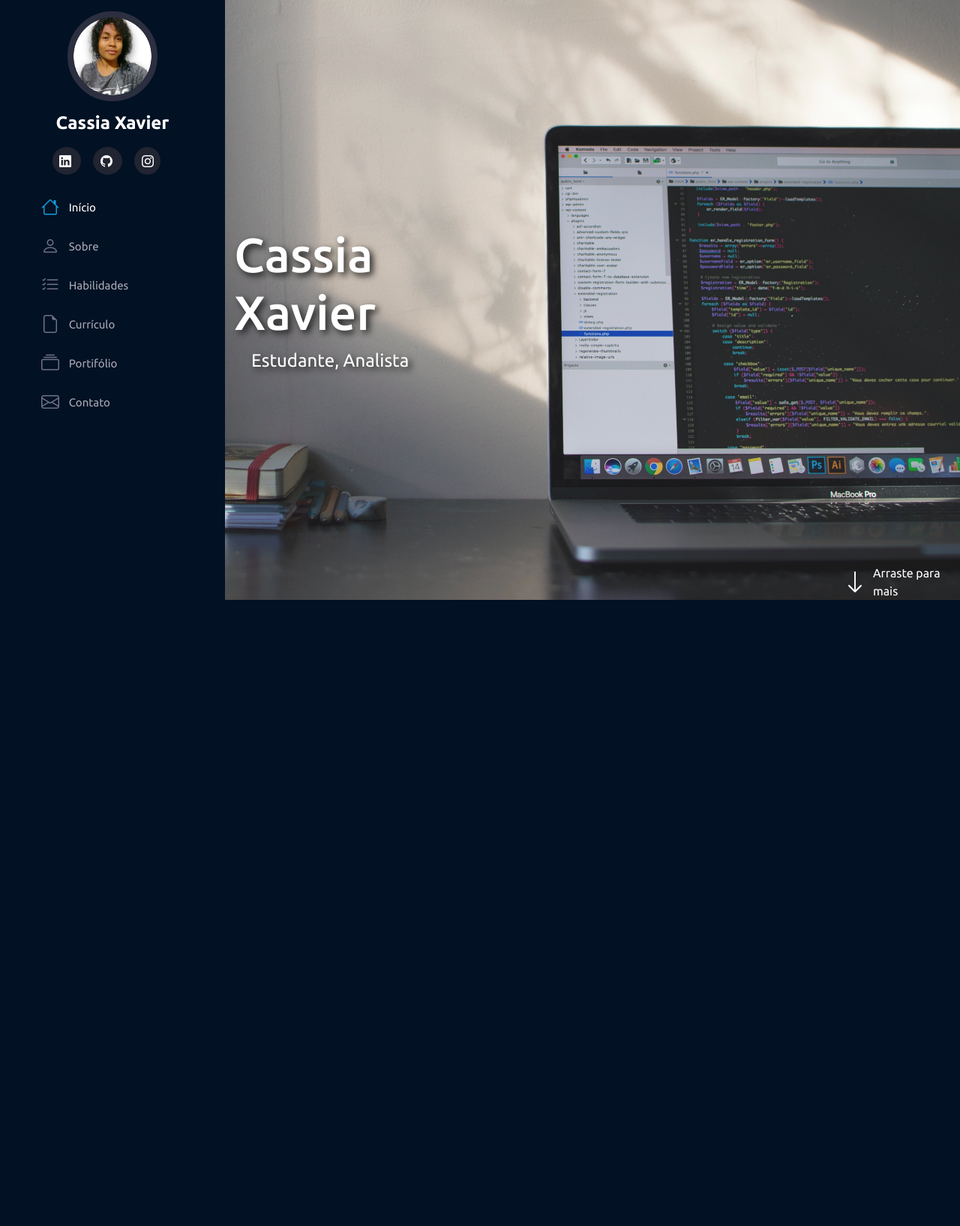
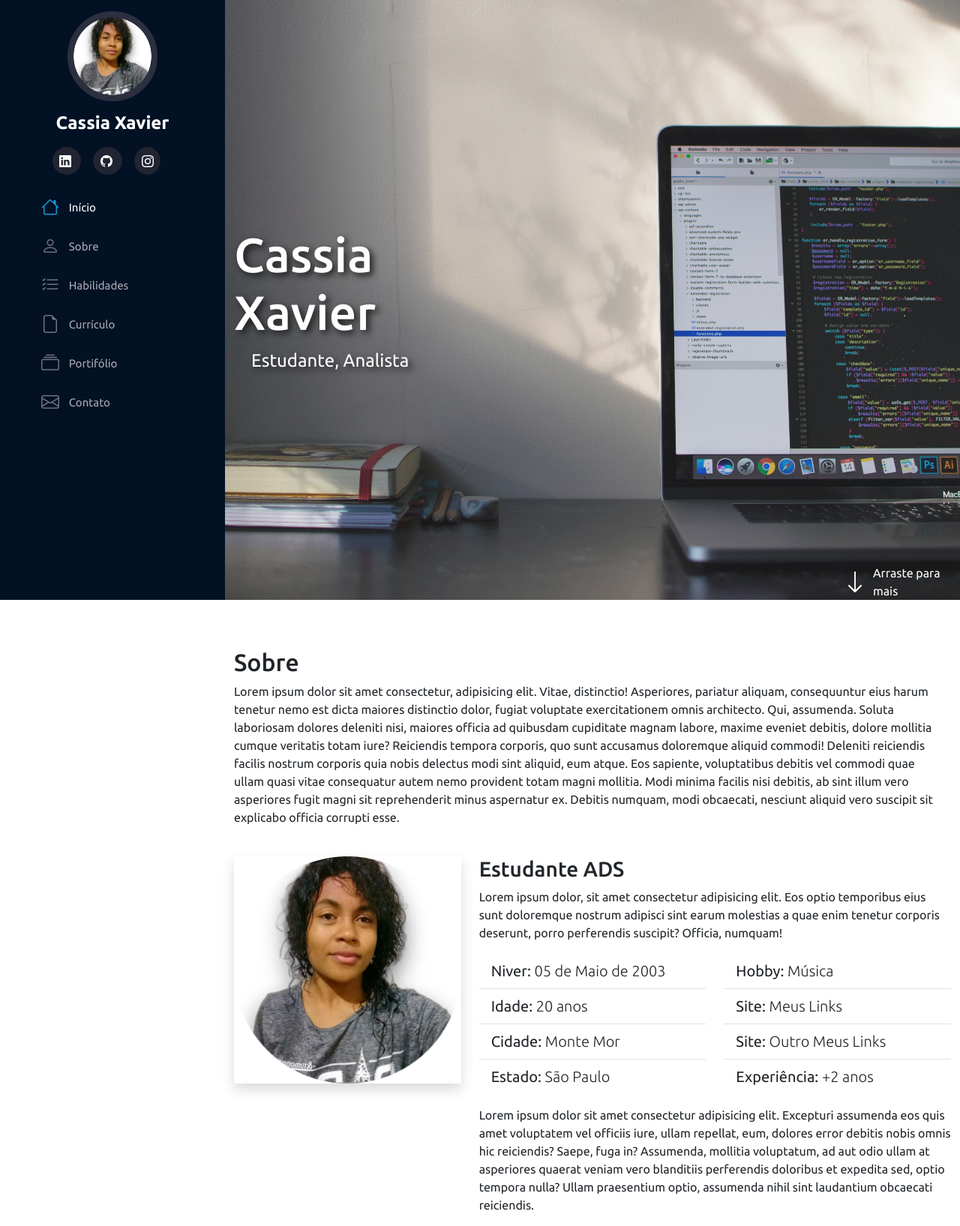
Before and after one commit to CassiaXMS/projetoWeb, a Flask app: page / in a window 1280 px wide. Shown: the whole page at 75% size. Before the commit the page ends 800 px from the top, so only its background shows below. Run offline with Flask 3, Linux system fonts and the light colour scheme; some libraries are stand-ins or nearby versions.

Commit message:
sessão sobre

```diff
--- a/static/style.css
+++ b/static/style.css
@@ -167,3 +167,17 @@ i.menu-mobile {
         margin-left: 0;
     }
 }
+
+*::-webkit-scrollbar {
+    width: 10px;
+  }
+
+  *::-webkit-scrollbar-track {
+    width: 12px;
+    box-shadow: inset 0 0 .3rem #00000050;
+    background-color: #fff ;
+  }
+
+  *::-webkit-scrollbar-thumb {
+    background-color: #252c90;
+    }
--- a/templates/index.html
+++ b/templates/index.html
@@ -37,11 +37,11 @@
         <nav id='navbar' class="nav-menu">
             <ul class="nav flex-column">
                 <li class="nav-item">
-                    <a class="nav-link active" aria-current="page" href="#">
+                    <a class="nav-link active" aria-current="page" href="#inicio">
                         <i class="bi bi-house"></i>Início</a>
                 </li>
                 <li class="nav-item">
-                    <a class="nav-link" href="#">
+                    <a class="nav-link" href="#sobre">
                         <i class="bi bi-person" aria-hidden="true"></i>Sobre</a>
                 </li>
                 <li class="nav-item">
@@ -66,6 +66,7 @@
     </aside>
 
     <main id="main">
+
         <section id="inicio" class="row m-0 p-0">
             <div class="col-md-5 d-flex justify-content-center
             align-items-center flex-column">
@@ -77,12 +78,87 @@
             <div class="col-md-7 d-flex justify-content-end
             align-items-end">
                 <div id="arraste" class="d-flex align-items-center">
-                    <i class="bi bi-arrow-down text-white pe-2 fs-2"
-                    aria-hidden="true"></i>
-                    <a href="">Arraste para mais</a>
+                    <i class="bi bi-arrow-down text-white pe-2 fs-2" aria-hidden="true"></i>
+                    <a href="#sobre">Arraste para mais</a>
                 </div>
             </div>
         </section>
+
+        <section class="container mt-5" id='sobre'>
+            <div class="row w-100">
+                <div class="col-md-12">
+                    <h2 class='pt-3'>Sobre</h2>
+                    <p>
+                        Lorem ipsum dolor sit amet consectetur, adipisicing elit. Vitae, distinctio! Asperiores,
+                        pariatur aliquam, consequuntur eius harum tenetur nemo est dicta maiores distinctio dolor,
+                        fugiat voluptate exercitationem omnis architecto. Qui, assumenda.
+                        Soluta laboriosam dolores deleniti nisi, maiores officia ad quibusdam cupiditate magnam labore,
+                        maxime eveniet debitis, dolore mollitia cumque veritatis totam iure? Reiciendis tempora
+                        corporis, quo sunt accusamus doloremque aliquid commodi!
+                        Deleniti reiciendis facilis nostrum corporis quia nobis delectus modi sint aliquid, eum atque.
+                        Eos sapiente, voluptatibus debitis vel commodi quae ullam quasi vitae consequatur autem nemo
+                        provident totam magni mollitia.
+                        Modi minima facilis nisi debitis, ab sint illum vero asperiores fugit magni sit reprehenderit
+                        minus aspernatur ex. Debitis numquam, modi obcaecati, nesciunt aliquid vero suscipit sit
+                        explicabo officia corrupti esse.
+                    </p>
+                </div>
+            </div>
+
+            <div class="row mt-4">
+                <div class="col-md-4">
+                    <img class="img-fluid shadow" src="../static/img/cassia.png" alt="Foto da Cassia">
+                </div>
+
+                <div class="col-md-8">
+                    <h3>Estudante ADS</h3>
+                    <p>
+                        Lorem ipsum dolor, sit amet consectetur adipisicing elit. Eos optio temporibus eius sunt
+                        doloremque nostrum adipisci
+                        sint earum molestias a quae enim tenetur corporis deserunt, porro perferendis
+                        suscipit? Officia, numquam!
+                    </p>
+
+                    <div class="row mt-3 mb-3">
+                        <div class="col-md-6">
+                            <ul class="list-group list-group-flush fs-5">
+                                <li class="list-group-item">
+                                    Niver: <span class="fw-lighter">05 de Maio
+                                        de 2003</span>
+                                </li>
+                                <li class="list-group-item">
+                                    Idade: <span class="fw-lighter">20 anos</span>
+                                </li>
+                                <li class="list-group-item">
+                                    Cidade: <span class="fw-lighter">Monte Mor</span>
+                                </li>
+                                <li class="list-group-item">
+                                    Estado: <span class="fw-lighter">São Paulo</span>
+                                </li>
+                            </ul>
+                        </div>
+                        <div class="col-md-6">
+                            <ul class="list-group list-group-flush fs-5">
+                                <li class="list-group-item">Hobby: <span class="fw-lighter">Música</span></li>
+                                <li class="list-group-item">Site: <a href="" target="_blank" class="fw-lighter text-decoration-none
+                                    link-dark">Meus Links</a></li>
+                                <li class="list-group-item">Site: <a href="" target="_blank" class="fw-lighter text-decoration-none
+                                        link-dark">Outro Meus Links</a></li>
+                                <li class="list-group-item">
+                                    Experiência: <span class="fw-lighter">+2 anos</span>
+                                </li>
+                            </ul>
+                        </div>
+                    </div>
+
+                    <p>
+                        Lorem ipsum dolor sit amet consectetur adipisicing elit. Excepturi assumenda eos quis amet voluptatem vel officiis iure, ullam repellat, eum, dolores error debitis nobis omnis hic reiciendis? Saepe, fuga in?
+                        Assumenda, mollitia voluptatum, ad aut odio ullam at asperiores quaerat veniam vero blanditiis perferendis doloribus et expedita sed, optio tempora nulla? Ullam praesentium optio, assumenda nihil sint laudantium obcaecati reiciendis.
+                    </p>
+                </div>
+            </div>
+        </section>
+
     </main>
 
     <script src="../static/bootstrap/js/bootstrap.bundle.min.js"></script>
```
